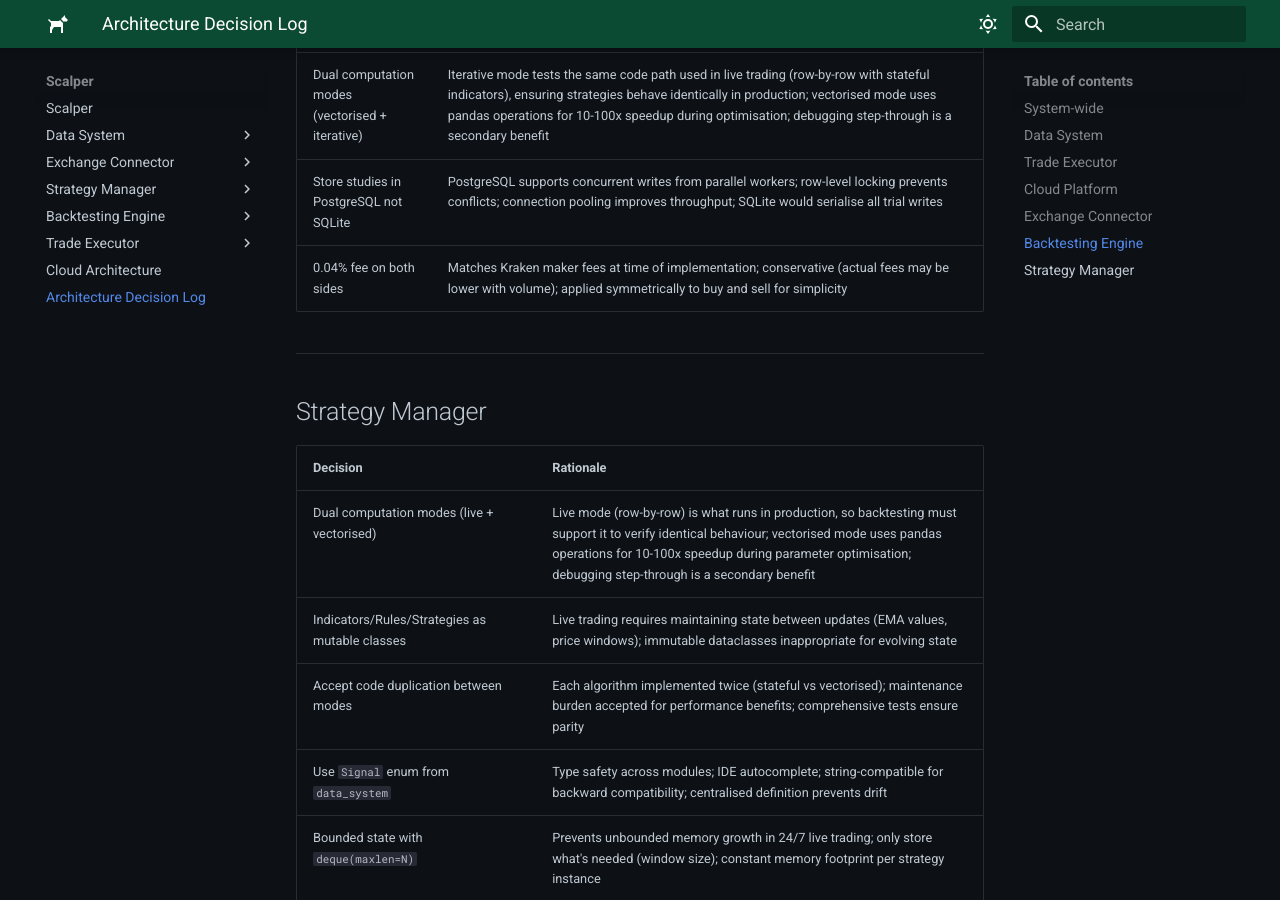
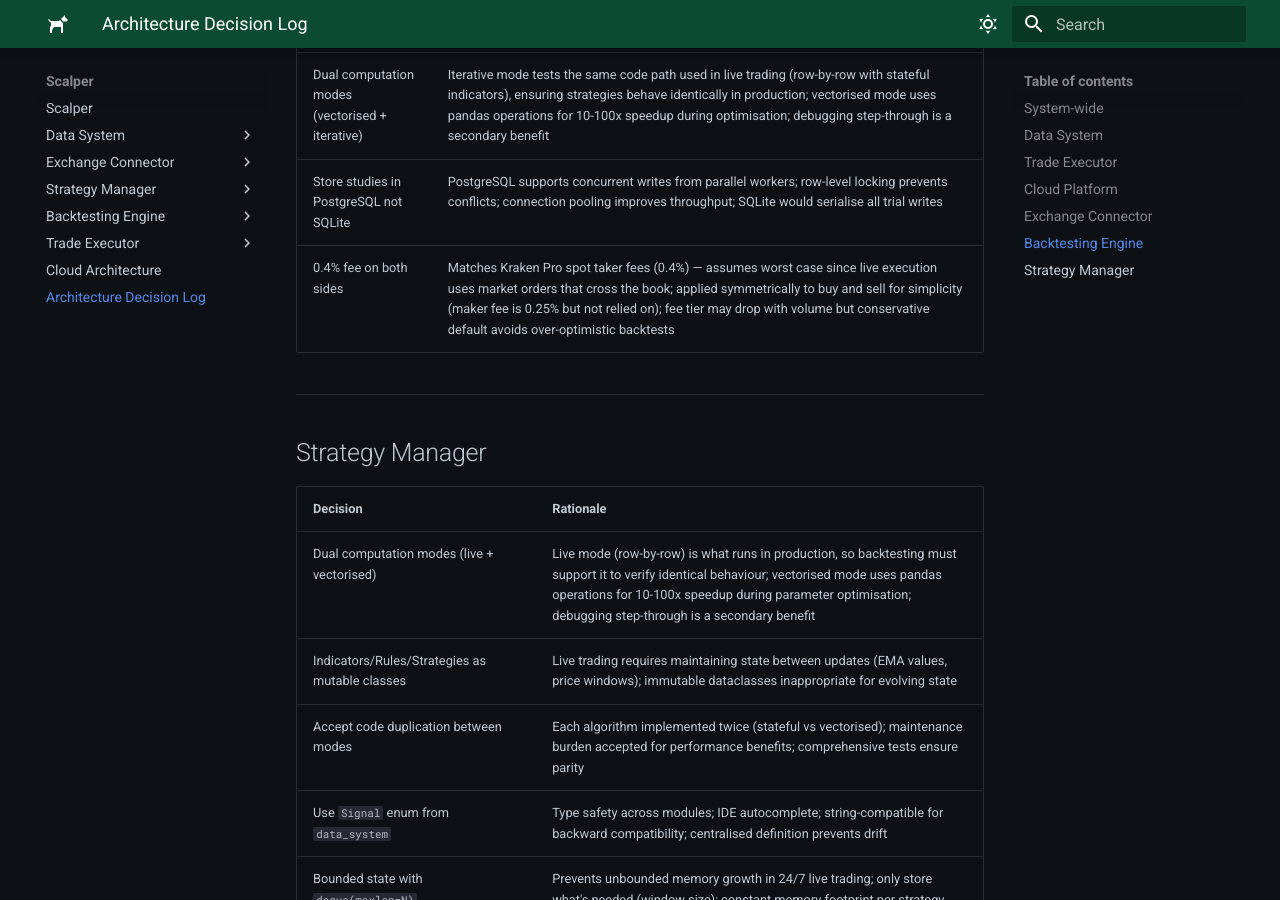
Before and after one commit to Phil-Lord/crypto-scalper, an MkDocs documentation site: the page built from docs/architecture-decision-log.md, in a window 1280 px wide and 900 px high, scrolled down 6819 px. Built offline with MkDocs 1.6.1 and Material for MkDocs 9.7.7, drawn with Linux system fonts in a browser that asks for light colours.

Commit message:
BE: Fix fee bug in ADL

```diff
--- a/docs/architecture-decision-log.md
+++ b/docs/architecture-decision-log.md
@@ -108,7 +108,7 @@ Record decisions here when future-you might ask _"why did I do it this way?"_.
 | Optuna mutates `engine.strategy` per trial       | `BacktestingEngine` is constructed with one `Strategy` instance, but the objective replaces `engine.strategy` via `create_strategy(name, params)` for every trial. The constructor strategy is just a seed — it carries the class identity (so the factory knows which strategy to rebuild) and validates that the engine can be set up before optimisation starts. Avoids the alternative of either threading a class reference through the constructor or rebuilding the engine per trial (which would re-load and re-resample OHLC every time). |
 | Dual computation modes (vectorised + iterative)  | Iterative mode tests the same code path used in live trading (row-by-row with stateful indicators), ensuring strategies behave identically in production; vectorised mode uses pandas operations for 10-100x speedup during optimisation; debugging step-through is a secondary benefit                                                                                                                                                                                                                                                            |
 | Store studies in PostgreSQL not SQLite           | PostgreSQL supports concurrent writes from parallel workers; row-level locking prevents conflicts; connection pooling improves throughput; SQLite would serialise all trial writes                                                                                                                                                                                                                                                                                                                                                                 |
-| 0.04% fee on both sides                          | Matches Kraken maker fees at time of implementation; conservative (actual fees may be lower with volume); applied symmetrically to buy and sell for simplicity                                                                                                                                                                                                                                                                                                                                                                                     |
+| 0.4% fee on both sides                           | Matches Kraken Pro spot taker fees (0.4%) — assumes worst case since live execution uses market orders that cross the book; applied symmetrically to buy and sell for simplicity (maker fee is 0.25% but not relied on); fee tier may drop with volume but conservative default avoids over-optimistic backtests                                                                                                                                                                                                                                   |
 
 ---
 
```
